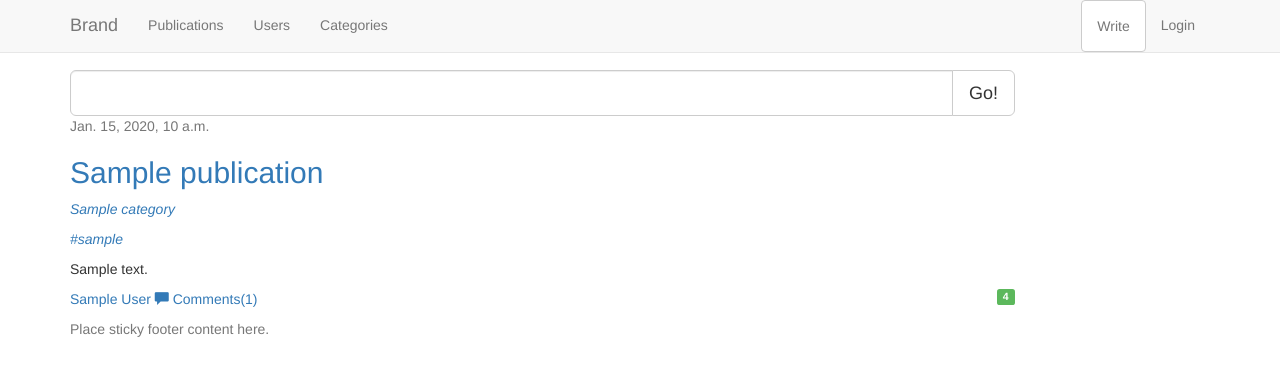
After one commit to tytarenko/nestor, a Django app: page /search/ in a window 1280 px wide. The commit adds this page. Shown: the top 376 px of the page. Run offline with Django 3.2, Linux system fonts and the light colour scheme; tables that the repository leaves empty hold one stand-in row (values such as "Sample post"); some libraries are stand-ins or nearby versions.

Commit message:
Add base functional

```diff
--- a/base/urls.py
+++ b/base/urls.py
@@ -3,22 +3,26 @@ from django.conf import settings
 
 from base import views
 
-
 urlpatterns = [
-    url(r'^$', views.main, name='main'),
+    url(r'^$', views.PublicationListView.as_view(), name='main'),
 
     url(r'^publications/', include([
-        url(r'^$', views.main, name='publications'),
-        url(r'^(?P<publication_id>[0-9]+)/', views.publication, name='publication'),
+        url(r'^$', views.PublicationListView.as_view(), name='publications'),
+        url(r'^add$', views.PublicationCreateView.as_view(), name='publication_add'),
+        url(r'^(?P<publication_id>[0-9]+)/$', views.PublicationDetailView.as_view(), name='publication'),
+        url(r'^(?P<publication_id>[0-9]+)/edit$', views.PublicationUpdateView.as_view(), name='publication_edit'),
+        url(r'^(?P<publication_id>[0-9]+)/delete/$', views.PublicationDeleteView.as_view(), name='publication_delete'),
         url(r'^(?P<publication_id>[0-9]+)/voicing/(?P<voice>like|unlike)/$', views.publication_voicing, name='publication_voicing'),
-        # url(r'^(?P<publication_id>[0-9]+)/comments/(?P<comment_id>[0-9]+)/', include([
-        #     url(r'^voicing/(?P<voice>like|unlike)/$', views.comment_voicing, name='comment_voicing'),
-        # ]))
+        url(r'^(?P<publication_id>[0-9]+)/comments/', include([
+            url(r'^add/$', views.CommentCreateView.as_view(), name='comment_add'),
+        ]))
     ])),
 
     url(r'^categories/(?P<slug>\w+)?$', views.categories, name='categories'),
+    url(r'^comments/(?P<comment_id>[0-9]+)/voicing/(?P<voice>like|unlike)/$', views.comment_voicing, name='comment_voicing'),
 
-    url(r'^comments/(?P<comment_id>[0-9]+)/voicing/(?P<voice>like|unlike)/$', views.comment_voicing, name='comment_voicing'),
+    url(r'^comments/(?P<comment_id>[0-9]+)/edit/$', views.CommentUpdateView.as_view(), name='comment_edit'),
+    url(r'^comments/(?P<comment_id>[0-9]+)/delete/$', views.CommentDeleteView.as_view(), name='comment_delete'),
 
     url(r'^auth/register/', include([
         url(r'^$', views.RegistrationView.as_view(), name='registration'),
@@ -28,20 +32,25 @@ urlpatterns = [
 
     url(r'^login_as/(?P<username>\w+)/', views.login_as, name='login_as'),
 
-    url(r'^users/', views.users, name='users'),
+    url(r'^users/$', views.users, name='users'),
 
     url(r'^@(?P<username>\w+)/', include([
         url(r'^$', views.user_profile, name='user_profile'),
         url(r'^publications/$', views.user_publications, name='user_publications'),
+        url(r'^publications/drafts/$', views.user_publications_drafts, name='user_publications_drafts'),
         url(r'^comments/$', views.user_comments, name='user_comments'),
         url(r'^bookmarks/publications$', views.user_publications_bookmarks, name='user_publications_bookmarks'),
-        url(r'^bookmarks/comments', views.user_comments_bookmarks, name='user_comments_bookmarks'),
+        url(r'^bookmarks/comments/$', views.user_comments_bookmarks, name='user_comments_bookmarks'),
         url(r'^user_follows/$', views.user_follows, name='user_follows'),
         url(r'^user_followers/$', views.user_followers, name='user_followers'),
     ])),
+
+    url(r'^search/$', views.search, name='search')
+
 ]
 
-if settings.DEBUG:
+
+if settings.DEBUG_TOOLBAR:
     import debug_toolbar
     urlpatterns += [
         url(r'^__debug__/', include(debug_toolbar.urls)),
--- a/base/views.py
+++ b/base/views.py
@@ -1,20 +1,27 @@
 from datetime import datetime
 
+from django.views.generic.edit import CreateView, UpdateView, DeleteView
+from django.db.models.aggregates import Count
+from django.views.generic import ListView, DetailView
+from django.core.urlresolvers import reverse_lazy
+from django.conf import settings
 from django.shortcuts import render, redirect, get_object_or_404
 from django.contrib.auth.models import Group
 from django.contrib.auth import login, authenticate
 from django.views.generic import View
 from django.db import transaction
+from django.db import IntegrityError
 from django.utils import timezone
 
 from .forms import RegistrationForm, RegistrationFinalityForm
 from .models import (User, Publication, Comment, Category, PublicationVoice,
-                     CommentVoice, UserRegistrationCode, UserProfile, Invite)
+                     CommentVoice, UserRegistrationCode, UserProfile, Invite, Tag)
 from .utils import (paginator, sidebar, get_best_comments, recalc_publication_rating,
                     recalc_comment_rating, generate_hashcode, send_registration_mail, )
 
 data = sidebar()
 
+import logging
 
 def main(request):
     publications = Publication.objects.all()
@@ -23,15 +30,68 @@ def main(request):
     return render(request, 'base/pages/main.html', data)
 
 
-def publication(request, publication_id):
-    publication = Publication.objects.get(pk=publication_id)
-    comments = publication.comments.all()
-    data.update({
-        'publication': publication,
-        'comments': comments.filter(parent=None),
-        'best_comments': get_best_comments(comments)
-    })
-    return render(request, 'base/pages/publication.html', data)
+class PublicationListView(ListView):
+    model = Publication
+    queryset = Publication.objects.filter(is_published=True)
+    template_name = 'base/pages/main.html'
+    paginate_by = settings.PUBLICATIONS_PER_PAGE
+    context_object_name = 'publications'
+
+
+class PublicationDetailView(DetailView):
+    model = Publication
+    template_name = 'base/pages/publication.html'
+    pk_url_kwarg = 'publication_id'
+    context_object_name = 'publication'
+
+    def get_context_data(self, **kwargs):
+        context = super().get_context_data(**kwargs)
+        comments = context['publication'].comments.all()
+        if comments:
+            context.update({
+                'comments': comments.filter(parent=None),
+                'best_comments': get_best_comments(comments)
+            })
+        return context
+
+
+class PublicationCreateView(CreateView):
+    model = Publication
+    template_name = 'base/pages/publication_form.html'
+    fields = ['title', 'categories', 'type', 'short_description', 'fulltext', 'tags']
+
+    def form_valid(self, form):
+        form.instance.author = self.request.user
+        if 'submit_draft' in self.request.POST:
+            form.instance.is_published = False
+        return super().form_valid(form)
+
+
+class PublicationUpdateView(UpdateView):
+    model = Publication
+    pk_url_kwarg = 'publication_id'
+    template_name = 'base/pages/publication_form.html'
+    fields = ['title', 'categories', 'type', 'short_description', 'fulltext', 'tags']
+
+    def form_valid(self, form):
+        form.instance.author = self.request.user
+        return super().form_valid(form)
+
+
+class PublicationDeleteView(DeleteView):
+    model = Publication
+    pk_url_kwarg = 'publication_id'
+    success_url = reverse_lazy('publications')
+
+    def delete(self, request, *args, **kwargs):
+        self.object = self.get_object()
+        success_url = self.get_success_url()
+        self.object.is_published = False
+        self.object.save()
+        return redirect(success_url)
+
+    def get(self, request, *args, **kwargs):
+        return self.post(request, *args, **kwargs)
 
 
 def categories(request, slug):
@@ -54,9 +114,17 @@ def user_profile(request, username):
 
 def user_publications(request, username):
     user = User.objects.get(username=username)
-    publications = user.publications.order_by('-rating')
+    publications = user.publications.filter(is_published=True).order_by('-rating')
     publications = paginator(publications, request)
-    data.update({'user': user, 'publications': publications})
+    data.update({'user': user, 'publications': publications, 'subactive_page': 'in_published'})
+    return render(request, 'base/pages/user_publications.html', data)
+
+
+def user_publications_drafts(request, username):
+    user = User.objects.get(username=username)
+    publications = user.publications.filter(is_published=False)
+    publications = paginator(publications, request)
+    data.update({'user': user, 'publications': publications, 'subactive_page': 'draft'})
     return render(request, 'base/pages/user_publications.html', data)
 
 
@@ -69,10 +137,8 @@ def user_comments(request, username):
 
 
 def users(request):
-    # group = Group.objects.filter(name__in=['author', 'moderator', 'admin'])
     group = Group.objects.all()
     users = User.objects.filter(groups__in=group) #.order_by('-rating', '-authority')
-    # users_profiles = users.userprofile.order_by('-rating', '-authority')
     data.update({'users': users})
     return render(request, 'base/pages/users.html', data)
 
@@ -129,28 +195,35 @@ def publication_voicing(request, publication_id, voice):
     if not user.is_authenticated() or not user.can_voting_for_publication():
         return
     publication = Publication.objects.get(pk=publication_id)
-    PublicationVoice.objects.get_or_create(
-        voter=user,
-        publication=publication,
-        voice=get_voice(voice)
-    )
-    recalc_publication_rating(publication)
-    # return redirect(request.META.get('HTTP_REFERER','/'))
+    try:
+        PublicationVoice.objects.get_or_create(
+            voter=user,
+            publication=publication,
+            voice=get_voice(voice)
+        )
+        recalc_publication_rating(publication)
+    # @TODO
+    except IntegrityError:
+        pass
+    return redirect(request.META.get('HTTP_REFERER','/'))
 
-import logging
+
 def comment_voicing(request, comment_id, voice):
     user = request.user
-    # if not user.is_authenticated() or not user.can_voting_for_comment():
-    #     return
+    if not user.is_authenticated() or not user.can_voting_for_comment():
+        return
     comment = Comment.objects.get(pk=comment_id)
-    comment_voice, created = CommentVoice.objects.get_or_create(
-        voter=user,
-        comment=comment,
-        voice=get_voice(voice)
-    )
-    logging.error({'comment': comment, 'comment_voice': comment_voice, 'created':created })
+    try:
+        CommentVoice.objects.get_or_create(
+            voter=user,
+            comment=comment,
+            voice=get_voice(voice)
+        )
+        recalc_comment_rating(comment)
+    # @TODO
+    except IntegrityError:
+        pass
     return redirect(request.META.get('HTTP_REFERER', '/'))
-    # return render(request, 'base/test.html', {'comment': comment, 'comment_voice': comment_voice, 'created':created })
 
 
 class CreateUserViewMixin:
@@ -270,3 +343,53 @@ class RegistrationFinalityView(View):
             transaction.savepoint_rollback(sid)
             # @TODO fix
             raise
+
+
+class CommentCreateView(CreateView):
+    model = Comment
+    template_name = 'base/pages/comment_form.html'
+    fields = ['comment']
+
+    def form_valid(self, form):
+        form.instance.author = self.request.user
+        form.instance.publication_id = self.kwargs['publication_id']
+        if 'parent' in self.request.GET:
+            form.instance.parent_id = self.request.GET.get('parent')
+        return super().form_valid(form)
+
+
+class CommentUpdateView(UpdateView):
+    model = Comment
+    pk_url_kwarg = 'comment_id'
+    template_name = 'base/pages/comment_form.html'
+    fields = ['comment']
+
+    def form_valid(self, form):
+        form.instance.author = self.request.user
+        return super().form_valid(form)
+
+
+class CommentDeleteView(DeleteView):
+    model = Comment
+    pk_url_kwarg = 'comment_id'
+    success_url = reverse_lazy('publication')
+
+    def get(self, request, *args, **kwargs):
+        return self.post(request, *args, **kwargs)
+
+    def delete(self, request, *args, **kwargs):
+        comment = self.get_object()
+        publication_id = comment.publication.id
+        comment.delete()
+        return redirect('publication', publication_id=publication_id)
+
+
+def search(request):
+    if 't' in request.GET:
+        ts = request.GET.get('t')
+        t = ts.split('#')
+        t = filter(None, map(lambda s: s.strip(), t))
+        tags = Tag.objects.filter(slug__in=t)
+        publications = Publication.objects.filter(tags__in=tags)
+        data.update({'publications': publications, 'tags': ts})
+    return render(request, 'base/pages/search_result.html', data)
--- a/nestor/settings_common.py
+++ b/nestor/settings_common.py
@@ -140,7 +140,7 @@ STATIC_URL = '/static_dev/'
 
 AUTH_USER_MODEL = 'base.User'
 
-PUBLICATIONS_PER_PAGE = 30
+PUBLICATIONS_PER_PAGE = 5
 
 LOGIN_URL = '/auth/login'
 LOGOUT_URL = '/auth/logout'
--- a/templates/base/layouts/main.html
+++ b/templates/base/layouts/main.html
@@ -20,6 +20,9 @@
                 </ul>
 
                 <ul class="nav navbar-nav pull-right">
+                    <li>
+                        <a href="{% url 'publication_add' %}" class="btn btn-default">Write</a>
+                    </li>
                     {% if request.user.is_authenticated %}
                     <li class="dropdown">
                         <a href="#" class="dropdown-toggle" data-toggle="dropdown" role="button" aria-haspopup="true" aria-expanded="false">{{ request.user.username }} <span class="caret"></span></a>
--- a/templates/base/navigation/page_navigation.html
+++ b/templates/base/navigation/page_navigation.html
@@ -1,23 +1,23 @@
-{% if pages.paginator.page_range|length > 1 %}
+{% if page_obj.paginator.page_range|length > 1 %}
 
 <nav aria-label="Page navigation">
     <ul class="pagination">
-        <li {% if not pages.has_previous %}class="disabled"{% endif %}>
-            <a {% if pages.has_previous %}href="?page=1"{% endif %}>first</a>
+        <li {% if not page_obj.has_previous %}class="disabled"{% endif %}>
+            <a {% if page_obj.has_previous %}href="?page=1"{% endif %}>first</a>
         </li>
-        <li {% if not pages.has_previous %}class="disabled"{% endif %}>
-            <a {% if pages.has_previous %}href="?page={{ pages.previous_page_number }}"{% endif %}>previous</a>
+        <li {% if not page_obj.has_previous %}class="disabled"{% endif %}>
+            <a {% if page_obj.has_previous %}href="?page={{ page_obj.previous_page_number }}"{% endif %}>previous</a>
         </li>
-        {% for page in pages.paginator.page_range %}
-            <li class="{% if pages.number == page %}active{% endif %}">
+        {% for page in page_obj.paginator.page_range %}
+            <li class="{% if page_obj.number == page %}active{% endif %}">
                 <a href="?page={{page }}">{{ page }}</a>
             </li>
         {% endfor %}
-        <li {% if not pages.has_next %}class="disabled"{% endif %}>
-            <a {% if pages.has_next %}href="?page={{ pages.next_page_number }}"{% endif %}>next</a>
+        <li {% if not page_obj.has_next %}class="disabled"{% endif %}>
+            <a {% if page_obj.has_next %}href="?page={{ page_obj.next_page_number }}"{% endif %}>next</a>
         </li>
-        <li {% if not pages.has_next %}class="disabled"{% endif %}>
-            <a {% if pages.has_next %}href="?page={{ pages.paginator.num_pages }}"{% endif %}>last</a>
+        <li {% if not page_obj.has_next %}class="disabled"{% endif %}>
+            <a {% if page_obj.has_next %}href="?page={{ page_obj.paginator.num_pages }}"{% endif %}>last</a>
         </li>
     </ul>
 </nav>
--- a/templates/base/pages/publication.html
+++ b/templates/base/pages/publication.html
@@ -7,7 +7,11 @@
     <p>
         <a href="{% url 'user_profile' username=publication.author.username %}">{{ publication.author.get_full_name }}</a>
         <a href="{% url 'publication' publication_id=publication.id %}#comments">Comments({{ publication.comments.count }})</a>
-        <span class="label label-{% if publication.rating > 0 %}success{% elif publication.rating == 0 %}default{% else %}danger{% endif %} pull-right">{{ publication.rating }}</span>
+        <span class="pull-right">
+            <a href="{% url 'publication_voicing' publication_id=publication.id voice='unlike' %}"><span class="glyphicon glyphicon-arrow-down" aria-hidden="true"></span> </a>
+            <span class="label label-{% if publication.rating > 0 %}success{% elif publication.rating == 0 %}default{% else %}danger{% endif %} pull-right">{{ publication.rating }}</span>
+            <a href="{% url 'publication_voicing' publication_id=publication.id voice='like' %}"><span class="glyphicon glyphicon-arrow-up" aria-hidden="true"></span> </a>
+        </span>
     </p>
     <div id="comments">
         <div>
--- /dev/null
+++ b/templates/base/pages/search_result.html
@@ -0,0 +1,16 @@
+{% extends 'base/layouts/main.html' %}
+
+{% block content %}
+
+<form action="">
+    <div class="input-group">
+      <input name="t" class="form-control input-lg" type="text" value="{{ tags }}">
+      <span class="input-group-btn">
+        <button class="btn btn-default btn-lg" type="submit">Go!</button>
+      </span>
+    </div><!-- /input-group -->
+</form>
+
+{% include 'base/snippets/publications.html' %}
+
+{% endblock %}
--- a/templates/base/pages/user_publications.html
+++ b/templates/base/pages/user_publications.html
@@ -5,6 +5,12 @@
 
 {% include 'base/snippets/user_profile_head.html' with active_page='publications' %}
 
+<ul class="nav nav-pills">
+  <li role="presentation" {% if subactive_page == 'in_published' %}class="active"{% endif %}><a href="{% url 'user_publications' username=user.username %}">In published</a></li>
+  <li role="presentation" {% if subactive_page == 'draft' %}class="active"{% endif %}><a href="{% url 'user_publications_drafts' username=user.username %}">Drafts</a></li>
+
+</ul>
+
 {% include 'base/snippets/publications.html' %}
 
 {% endblock %}
--- /dev/null
+++ b/templates/base/snippets/publication_tags.html
@@ -0,0 +1,3 @@
+{% for tag in tags %}
+    <a href="{% url 'search' %}?t={{ tag.slug  }}"><em>#{{ tag.slug }}</em></a>
+{% endfor %}
--- a/templates/base/snippets/publications.html
+++ b/templates/base/snippets/publications.html
@@ -5,7 +5,8 @@
         <div>
             <p class="text-muted">{{ publication.created_at }}</p>
             <h2><a href="{% url 'publication' publication_id=publication.id %}">{{ publication.title }}</a></h2>
-            {% include 'base/snippets/publication_categories.html' with categories=publication.categories.all %}
+            <p>{% include 'base/snippets/publication_categories.html' with categories=publication.categories.all %}</p>
+            <p>{% include 'base/snippets/publication_tags.html' with tags=publication.tags.all %}</p>
             <p>{{ publication.short_description }}</p>
             <p>
                 <a href="{% url 'user_profile' username=publication.author.username %}">{{ publication.author.get_full_name }}</a>
```
Also changed, not shown: base/models.py (+10 -2 lines), nestor/settings_dev.py (+8 -6 lines), templates/base/pages/comment_form.html (added, +14 -0 lines), templates/base/pages/publication_form.html (added, +15 -0 lines), templates/base/snippets/publication_comment.html (+6 -1 lines).
